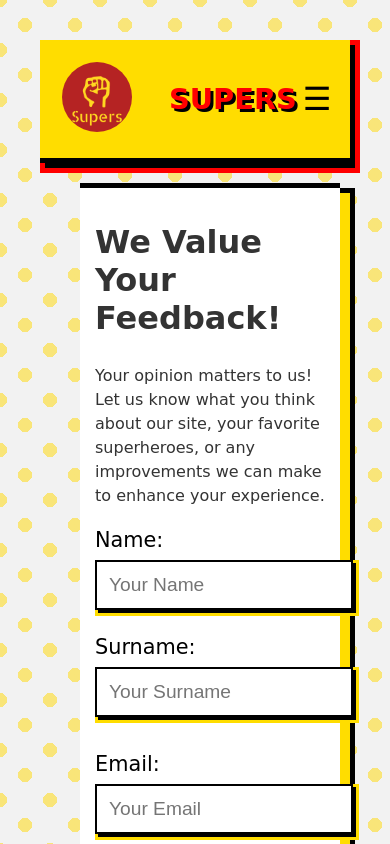
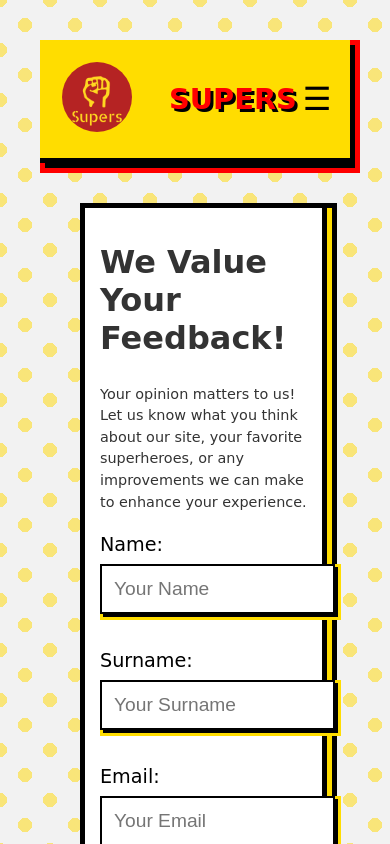
Before and after one commit to MichaelaKemp/DV200_S2_T4_Thoery, a React (Create React App) app in the folder superhero-backend/superhero-frontend/: page /feedback in a window 390 px wide. Shown: the top 844 px of the page. Built offline with nearby package versions, Linux system fonts and the light colour scheme.

Commit message:
Adjusting to different screen sizes

```diff
--- a/superhero-backend/superhero-frontend/src/components/Feedback.css
+++ b/superhero-backend/superhero-frontend/src/components/Feedback.css
@@ -84,18 +84,33 @@ label {
 }
 
 /* Responsive Styles */
-@media (max-width: 768px) {
+@media (max-width: 1024px) {
   .feedback-container {
-    width: 100%;
-    padding: 20px;
-    margin: 0; /* Remove margins to make the container touch the screen edges */
-    border-left: none; /* Remove left border to touch the edge */
-    border-right: none; /* Remove right border to touch the edge */
+    padding: 25px;
+    max-width: 90%;
   }
 
   .name-surname-group {
+    gap: 20px;
+  }
+
+  .motivation-text {
+    font-size: 1.1rem;
+  }
+}
+
+@media (max-width: 768px) {
+  .name-surname-group {
     flex-direction: column;
-    gap: 10px; /* Reduce gap for smaller screens */
+  }
+
+  .name-input, .surname-input {
+    width: 100%;
+  }
+
+  .feedback-container {
+    width: 95%;
+    padding: 20px;
   }
 
   .motivation-text {
@@ -109,13 +124,21 @@ label {
 
 @media (max-width: 480px) {
   .feedback-container {
+    width: 100%;
     padding: 15px;
-    width: 100%;
-    margin: 0 auto;
+    box-shadow: 5px 5px 0px #ffdd00, 5px 5px 0px 5px black;
+  }
+
+  .motivation-text {
+    font-size: 0.9rem;
   }
 
   .submit-btn {
     width: 100%;
     font-size: 1rem;
   }
+
+  label {
+    font-size: 1.2rem;
+  }
 }
```
